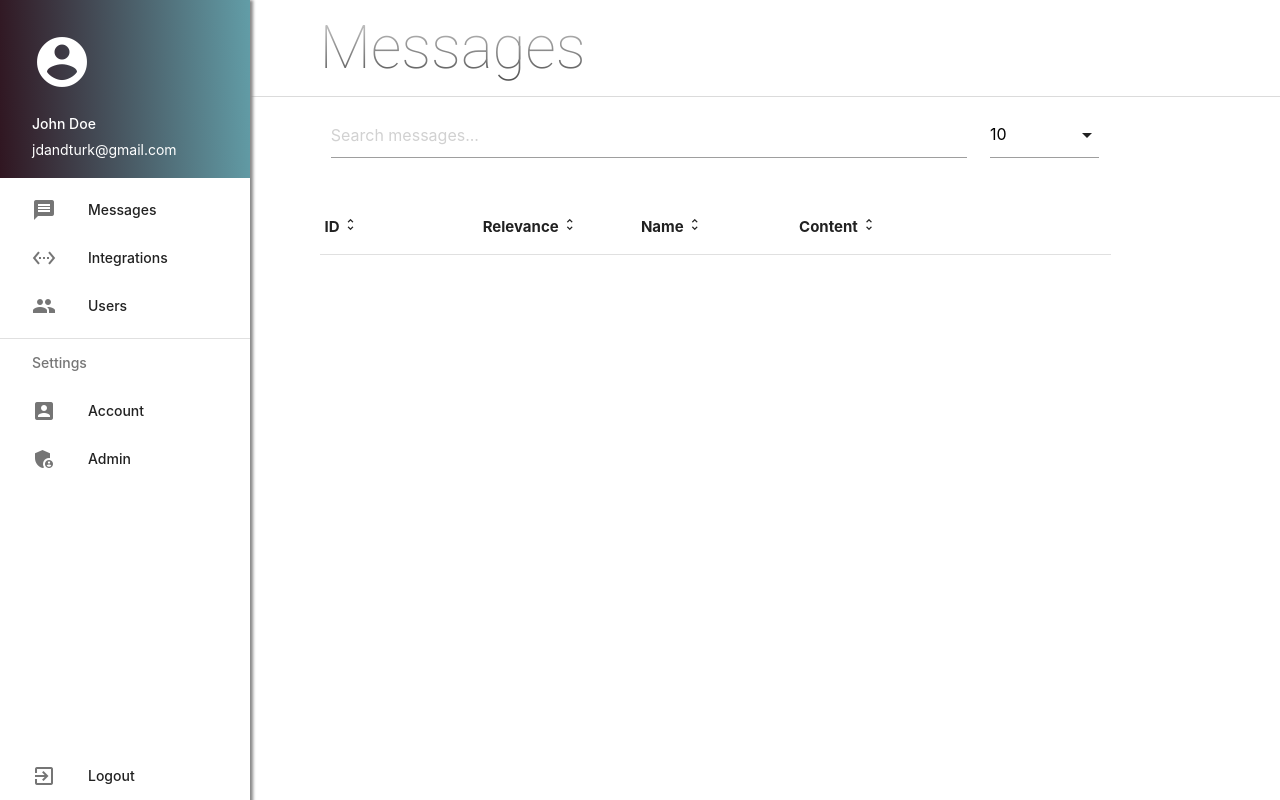
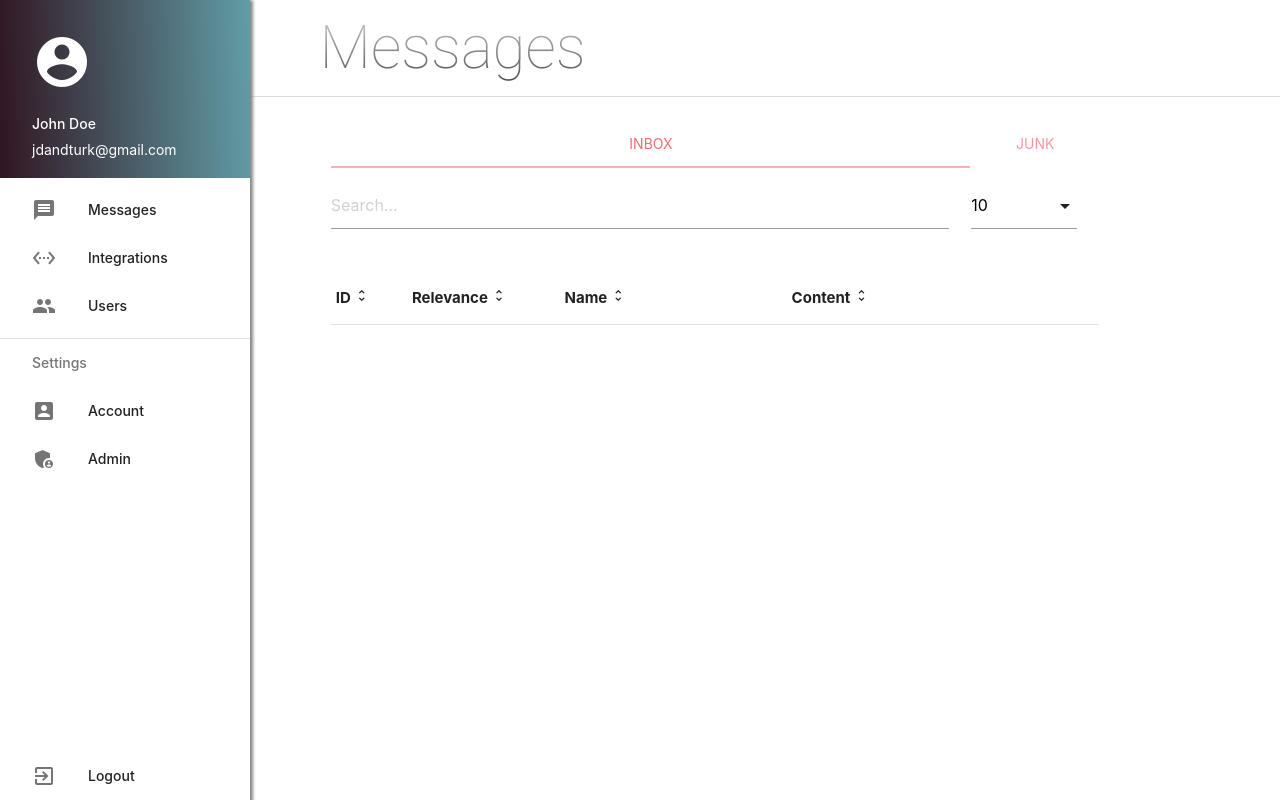
Before and after one commit to LindholmLabs/ContactBridge, a Flask app: page / in a window 1280 px wide. Run offline with Flask 2, Linux system fonts and the light colour scheme; the visitor is signed in with stand-in values (Sample User, id 1); lists and menus that the app fills with data are empty; parts of the project's set-up code (start-up, migrations or seed data) failed here and were passed over.

Commit message:
Changed ajaxtable to allow for multiple instances per page.

```diff
--- a/WebInterface/routes.py
+++ b/WebInterface/routes.py
@@ -10,7 +10,19 @@ def home():
     if not session.get('logged_in'):
         return redirect(url_for('web_interface.login'))
 
-    return render_template('/page/home.html', page_title='Messages', api_endpoint='messages')
+    messages_context = {
+        "api_endpoint": "messages",
+        "id_prefix": "message-",
+        "headers": [("ID", "10%"), ("Relevance", "20%"), ("Name", "30%"), ("Content", "40%")]
+    }
+
+    spam_context = {
+        "api_endpoint": "messages",
+        "id_prefix": "spam-",
+        "headers": [("ID", "10%"), ("Relevance", "10%"), ("Name", "30%"), ("Content", "50%")]
+    }
+
+    return render_template('/page/home.html', page_title='Messages', messages_context=messages_context, spam_context=spam_context)
 
 
 @web_interface.route('/integrations')
--- a/static/css/main.css
+++ b/static/css/main.css
@@ -83,46 +83,27 @@ h1.mobile {
     height: 100%;
 }
 
-.delete-icon {
-    color: red;
-    transition: transform 0.2s ease, color 0.2s ease;
-}
-
-.delete-icon:hover {
-    color: darkred;
-}
-
-.flag-icon {
-    color: orange;
-    transition: transform 0.2s ease, color 0.2s ease;
-}
-
-.flag-icon:hover {
-    color: grey;
-}
-
-.table-instance {
-    table-layout: fixed;
-    width: 100%;
+.row {
     min-width: 500px;
-    cursor: pointer;
+    max-width: 100%;
 }
 
 table tr, table td {
     margin: 0 !important;
+
 }
 
-.pagination li a, pagination li a i {
-    transition: background-color 0.2s ease, color 0.2s ease;
-}
-
-.pagination .active {
-    background-color: var(--primary-color) !important;
+table td {
+    max-width: 150px;
+    overflow: hidden;
+    white-space: nowrap;
+    text-overflow: ellipsis;
 }
 
 .sortable-header {
     cursor: pointer;
     transition: all 0.3s ease;
+    white-space: nowrap;
 }
 
 .sortable-header:hover {
@@ -132,6 +113,7 @@ table tr, table td {
 .delete-button {
     color: red;
     transition: color 0.1s;
+    cursor: pointer;
 }
 
 .delete-button:hover {
--- a/static/js/ajaxtable.js
+++ b/static/js/ajaxtable.js
@@ -1,8 +1,9 @@
 class AjaxTable {
-    constructor(apiEndpoint, tableHeadersId, tableBodyId, searchBarId, pageSizeSelectorId, paginationContainerId) {
+    constructor(apiEndpoint, id_prefix, tableHeadersId, tableBodyId, searchBarId, pageSizeSelectorId, paginationContainerId) {
         this.apiEndpoint = apiEndpoint;
         this.tableHeadersId = tableHeadersId;
         this.tableBodyId = tableBodyId;
+        this.id_prefix = id_prefix;
         this.searchBarId = searchBarId;
         this.pageSizeSelectorId = pageSizeSelectorId;
         this.paginationContainerId = paginationContainerId;
@@ -18,7 +19,7 @@ class AjaxTable {
     }
 
     initEventListeners() {
-        const debouncedSearchData = this.debounce(this.searchData.bind(this), 500);
+        const debouncedSearchData = this.debounce(this.searchData.bind(this), 300);
         document.getElementById(this.searchBarId).addEventListener('keyup', debouncedSearchData);
 
         document.getElementById(this.pageSizeSelectorId).addEventListener('change', () => {
@@ -42,16 +43,21 @@ class AjaxTable {
     }
 
     confirmDelete(apiEndpoint, itemId) {
-        const deleteButton = document.getElementById('confirmDeleteButton');
-        deleteButton.onclick = () => this.performDeletion(apiEndpoint, itemId);
+        var instance = M.Modal.getInstance(document.getElementById(this.id_prefix + 'deleteConfirmationModal'));
 
-        // Open confirmation modal
-        var instance = M.Modal.getInstance(document.getElementById('deleteConfirmationModal'));
+        // Set up the delete confirmation button's event listener
+        var confirmButton = document.getElementById(this.id_prefix + 'confirmDeleteButton');
+        confirmButton.onclick = () => {
+            this.performDeletion(apiEndpoint, itemId);
+            instance.close();
+        };
+
+        // Open the modal
         instance.open();
     }
 
     performDeletion(apiEndpoint, itemId) {
-        const deleteUrl = `${apiEndpoint}/${itemId}`;
+        const deleteUrl = `${apiEndpoint}${itemId}`;
 
         fetch(deleteUrl, { method: 'DELETE' })
             .then(response => {
@@ -184,15 +190,16 @@ class AjaxTable {
 
     searchData() {
         this.currentSearchQuery = document.getElementById(this.searchBarId).value;
+        this.currentPage = 1;
         this.fetchData();
     }
 
     sortTableByHeader() {
         document.querySelectorAll(`#${this.tableHeadersId} th`).forEach(header => {
             header.addEventListener('click', () => {
-                this.currentSortField = header.getAttribute('data-field');
-                this.currentSortOrder = header.getAttribute('data-order') === 'asc' ? 'desc' : 'asc';
-                header.setAttribute('data-order', this.currentSortOrder);
+                this.currentSortField = header.getAttribute(this.id_prefix + 'data-field');
+                this.currentSortOrder = header.getAttribute(this.id_prefix + 'data-order') === 'asc' ? 'desc' : 'asc';
+                header.setAttribute(this.id_prefix + 'data-order', this.currentSortOrder);
                 this.fetchData();
             });
         });
--- a/templates/component/ajaxtable.html
+++ b/templates/component/ajaxtable.html
@@ -1,20 +1,22 @@
-<div id="deleteConfirmationModal" class="modal">
+<div id="{{ context.id_prefix }}deleteConfirmationModal" class="modal">
     <div class="modal-content">
-        <h4>Confirm deletion</h4>
+        <h4>Delete Confirmation</h4>
         <p>Are you sure you want to delete this item?</p>
     </div>
     <div class="modal-footer">
-        <a href="#!" class="modal-close waves-effect waves-green btn-flat" id="confirmDeleteButton">Delete</a>
-        <a href="#!" class="modal-close waves-effect waves-red btn-flat">Cancel</a>
+        <a href="#!" class="modal-close waves-effect waves-green btn-flat">Cancel</a>
+        <a href="#!" id="{{ context.id_prefix }}confirmDeleteButton" class="waves-effect waves-red btn-flat">Delete</a>
     </div>
 </div>
 
+<div class="{{ context.id_prefix }}table-container">
+    <!-- Search Bar -->
     <div class="row">
         <div class="input-field col s10">
-        <input type="text" id="search-bar" placeholder="Search {{ api_endpoint }}...">
+            <input type="text" id="{{ context.id_prefix }}search-bar" placeholder="Search...">
         </div>
-    <div class="input-field col s2">
-        <select id="page-size">
+        <div class="input-field col s2 tooltipped" data-position="right" data-tooltip="Select page size">
+            <select id="{{ context.id_prefix }}page-size">
                 <option value="5">5</option>
                 <option value="10" selected>10</option>
                 <option value="25">25</option>
@@ -23,31 +25,33 @@
         </div>
     </div>
 
-<table class="highlight table-instance">
-    <thead id="table-headers">
+    <!-- Table -->
+    <table class="highlight {{ context.id_prefix }}table-instance">
+        <thead id="{{ context.id_prefix }}table-headers">
         <tr>
-        <th data-field="id" data-order="asc" class="sortable-header">ID <i class="material-icons tiny">unfold_more</i></th>
-        <th data-field="relevance" data-order="asc" class="sortable-header">Relevance <i class="material-icons tiny">unfold_more</i></th>
-        <th data-field="name" data-order="asc" class="sortable-header">Name <i class="material-icons tiny">unfold_more</i></th>
-        <th data-field="content" data-order="asc" class="sortable-header">Content <i class="material-icons tiny">unfold_more</i></th>
-        <th></th>
+            {% for header, width in context.headers %}
+            <th {{context.id_prefix}}data-field="{{ header|lower }}" {{context.id_prefix}}data-order="asc"
+                class="sortable-header" style="width: {{ width }};">{{
+                header }} <i class="material-icons tiny">unfold_more</i></th>
+            {% endfor %}
+            <th></th> <!-- for the delete button column -->
         </tr>
         </thead>
-    <tbody id="table-body">
+        <tbody id="{{ context.id_prefix }}table-body">
         <!-- Table data -->
         </tbody>
     </table>
 
-<ul class="pagination" id="pagination-container">
     <!-- Pagination -->
+    <ul class="pagination" id="{{ context.id_prefix }}pagination-container">
+        <!-- Pagination content -->
     </ul>
 
     <script>
-    const API_ENDPOINT = '/api/{{ api_endpoint }}/';
-
         document.addEventListener('DOMContentLoaded', function() {
             M.AutoInit();
-        new AjaxTable(API_ENDPOINT, 'table-headers', 'table-body', 'search-bar', 'page-size', 'pagination-container');
+            new AjaxTable('/api/{{ context.api_endpoint }}/', '{{ context.id_prefix }}', '{{ context.id_prefix }}table-headers', '{{ context.id_prefix }}table-body', '{{ context.id_prefix }}search-bar', '{{ context.id_prefix }}page-size', '{{ context.id_prefix }}pagination-container');
         });
 
     </script>
+</div>
--- a/templates/login.html
+++ b/templates/login.html
@@ -12,7 +12,6 @@
     <link rel="preconnect" href="https://fonts.googleapis.com">
     <link rel="preconnect" href="https://fonts.gstatic.com" crossorigin>
     <link href="https://fonts.googleapis.com/css2?family=Roboto:wght@100&display=swap" rel="stylesheet">
-    <link rel="stylesheet" href="{{ url_for('static', filename='css/main.css') }}">
     <style>
 
       body {
--- a/templates/page/home.html
+++ b/templates/page/home.html
@@ -1,5 +1,24 @@
 {% extends 'base.html' %}
 
 {% block content %}
-    {% include 'component/ajaxtable.html' %}
+    <br>
+    <div class="row">
+        <div class="col s12">
+            <ul class="tabs">
+                <li class="tab col s10"><a href="#inbox">Inbox</a></li>
+                <li class="tab col s2"><a href="#junk">Junk</a></li>
+            </ul>
+        </div>
+        <div id="inbox" class="col s12">
+            {% with context=messages_context %}
+                {% include 'component/ajaxtable.html' %}
+            {% endwith %}
+        </div>
+
+        <div id="junk" class="col s12">
+            {% with context=spam_context %}
+                {% include 'component/ajaxtable.html' %}
+            {% endwith %}
+        </div>
+    </div>
 {% endblock %}
```
Also changed, not shown: database/database.db. Lines whose indentation alone changed are shown as unchanged.
